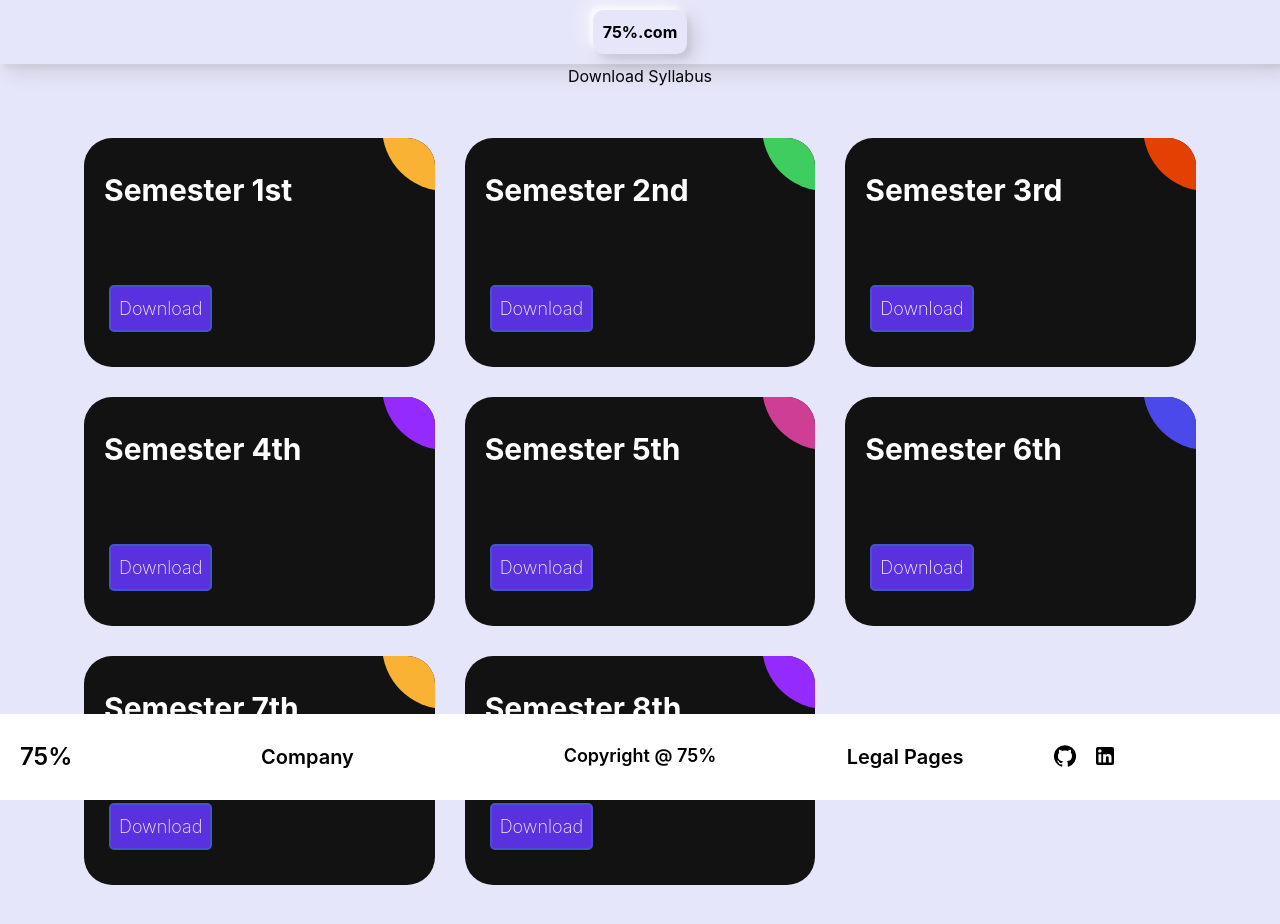
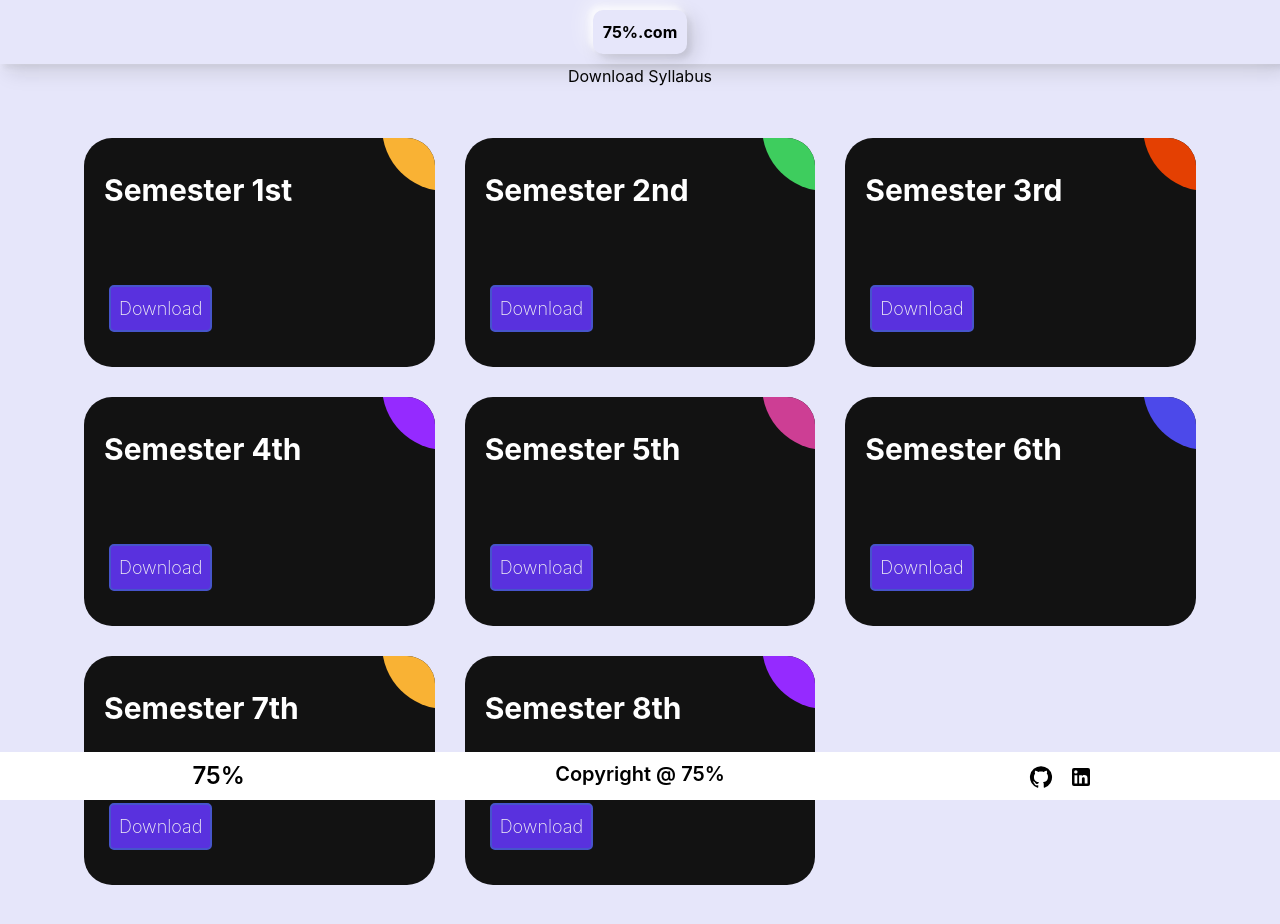
Before and after one commit to AbhiDiva96/75per, a React (Create React App) app: page /syllabus in a window 1280 px wide. Shown: the top 924 px of the page. Built offline with nearby package versions, Linux system fonts and the light colour scheme.

Commit message:
Updated Footer
Signed-off-by: Hemashree M S <hemashree21.msh@gmail.com>

```diff
--- a/src/pages/footer.css
+++ b/src/pages/footer.css
@@ -1,10 +1,3 @@
-
-#root {
-  min-height: 100%;
-  display: flex;
-  flex-direction: column;
-}
-
 .footer {
   position: fixed;
   bottom: 0;
@@ -13,20 +6,3 @@
   transition: bottom 0.3s ease, height 0.3s ease;
   z-index: 1000;
 }
-
-.footer.expanded {
-  bottom: 0;
-  height: auto;
-}
-
-.footer-content {
-  padding: 20px;
-}
-
-.footer .toggle-list {
-  display: none;
-}
-
-.footer .toggle-list.show {
-  display: block;
-}
--- a/src/pages/footer.js
+++ b/src/pages/footer.js
@@ -4,55 +4,21 @@ import LinkedInIcon from '@mui/icons-material/LinkedIn';
 import './footer.css';
 
 const Footer = () => {
-  const [showCompanyList, setShowCompanyList] = useState(false);
-  const [showLegalList, setShowLegalList] = useState(false);
-
-  const toggleCompanyList = () => setShowCompanyList(!showCompanyList);
-  const toggleLegalList = () => setShowLegalList(!showLegalList);
-
-  const isExpanded = showCompanyList || showLegalList;
 
   return (
-    <div className={`footer ${isExpanded ? 'expanded' : ''}`}>
+    <div className="footer bottom-0 bg-white">
       <div className='footer-content'>
-        <div className='md:flex'>
-          <div className='md:w-1/6 md:items-center md:flex'>
-            <span className="text-2xl font-semibold text-black">
+        <div className='sm:flex sm:flex-row justify-evenly flex-col gap-5 sm:gap-0 p-2'>
+          <div className='sm:w-1/3 sm:items-center sm:justify-center sm:flex'>
+            <span className="text-2xl font-semibold text-black my-4 sm:my-0">
               75%
             </span>
           </div>
-          <div className='md:w-5/6 justify-evenly gap-8 md:gap-0 md:flex'>
-            <div className='md:w-1/6 my-2'>
-              <p
-                className='text-black font-semibold text-md mt-8 block w-auto md:mt-0 cursor-pointer'
-                onClick={toggleCompanyList}
-              >
-                Company
-              </p>
-              <ul className={`text-gray-700 py-4 toggle-list ${showCompanyList ? 'show' : ''}`}>
-                <li className='py-1 cursor-pointer'>About Us</li>
-                <li className='py-1 cursor-pointer'>Contact Us</li>
-                <li className='py-1 cursor-pointer'>FAQ</li>
-              </ul>
-            </div>
-            <div className='md:w-2/6 my-2 w-full text-black xl:flex justify-center font-semibold text-md lg:text-lg xl:text-md'>
+            <div className='sm:w-1/3 w-full text-black flex sm:justify-center text-left font-semibold text-md my-4 sm:my-0 lg:text-xl'>
               Copyright @ 75%
             </div>
-            <div className='md:w-1/6 my-2'>
-              <p
-                className='text-black font-semibold w-auto block cursor-pointer'
-                onClick={toggleLegalList}
-              >
-                Legal Pages
-              </p>
-              <ul className={`text-gray-700 py-4 toggle-list ${showLegalList ? 'show' : ''}`}>
-                <li className='py-1 cursor-pointer'>Privacy Policy</li>
-                <li className='py-1 cursor-pointer'>Terms and Conditions</li>
-                <li className='py-1 cursor-pointer'>Cookie Policy</li>
-              </ul>
-            </div>
-            <div className='w-1/6 my-2'>
-              <div className='md:justify-end'>
+            <div className='w-1/3 flex text-left sm:justify-center my-4 sm:my-0 items-center'>
+              <div className='sm:justify-center'>
                 <a href="https://github.com/AbhiDiva96/75per">
                   <GitHubIcon className='cursor-pointer mr-4'/>
                 </a>
@@ -64,7 +30,6 @@ const Footer = () => {
           </div>
         </div>
       </div>
-    </div>
   )
 }
 
```
